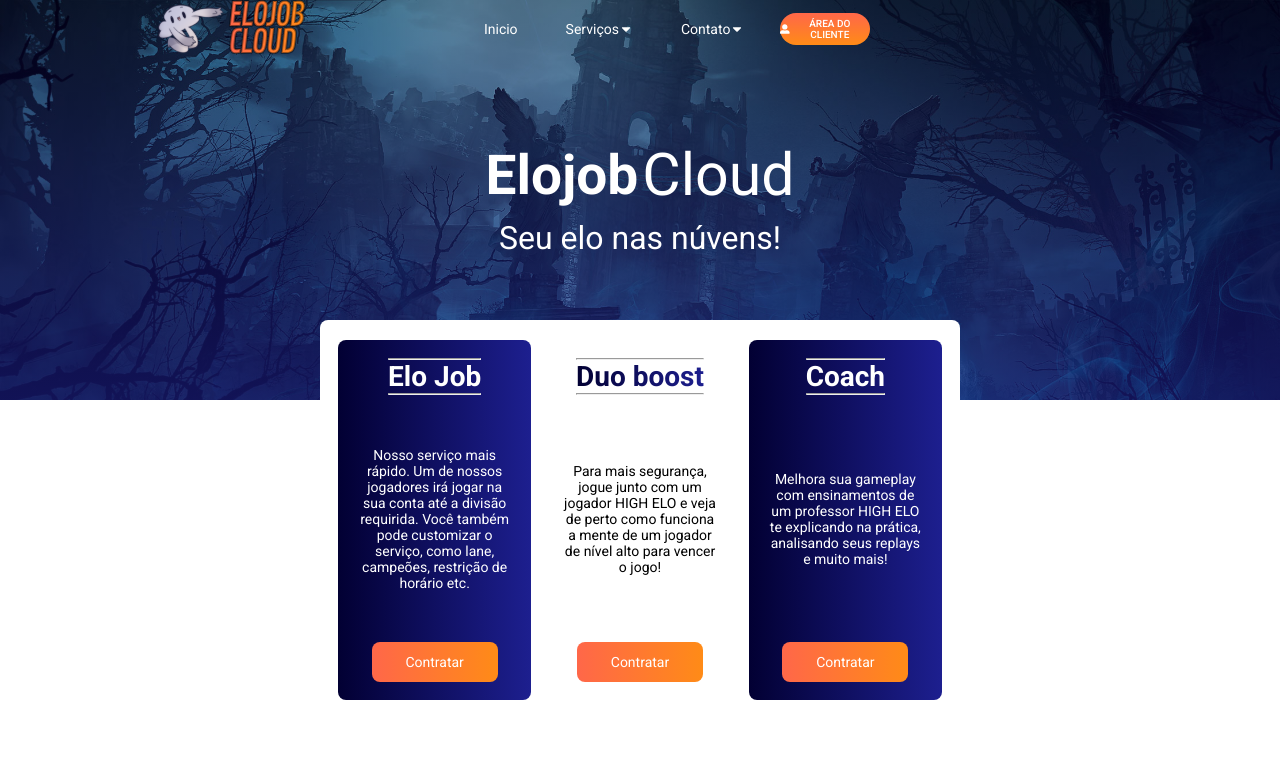
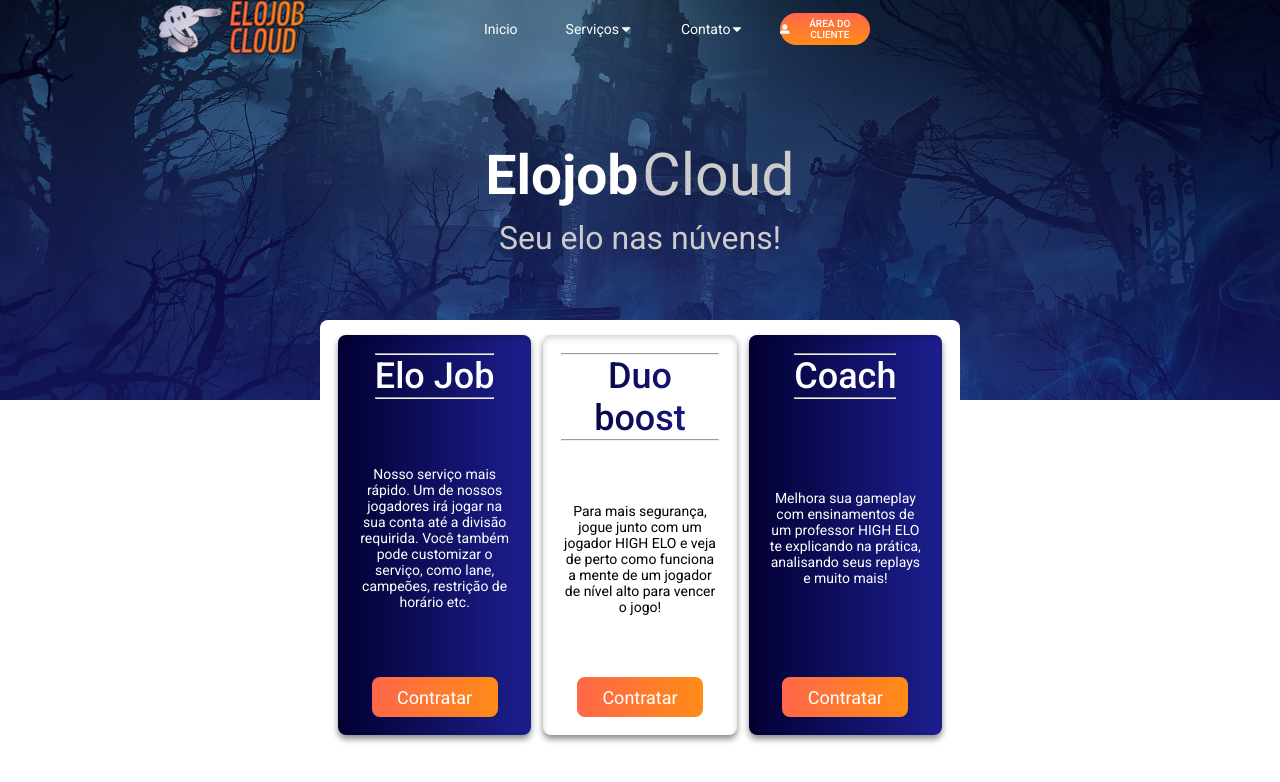
Before and after one commit to LincolnTx/cloud-website, a Next.js app: page / in a window 1280 px wide. Shown: the top 782 px of the page. Built offline with nearby package versions, Linux system fonts and the light colour scheme.

Commit message:
chore: fixing some styles

```diff
--- a/src/styles/components/service-description.ts
+++ b/src/styles/components/service-description.ts
@@ -14,16 +14,19 @@
   justify-content: space-between;
 
   width: 32%;
-  height: 90%;
+  height: 100%;
   max-height: 400px;
-  margin: 0;
+  margin-top: 5%;
   padding: 18px;
   text-align: center;
   color: ${props => props.textColor};
   background: linear-gradient(to right, ${props => props.gradientStart}, ${props => props.gradientEnd});
+  //border: 1px solid #000;
+  box-shadow: inset 0 3px 6px rgba(0,0,0,0.16), 0 4px 6px rgba(0,0,0,0.45);
   border-radius: 8px;
 
   h1 {
+    font: 500 36px 'Roboto', sans-serif;
     background: linear-gradient(90deg, ${props => props.titleGradient} 0%, ${props => props.titleGradientEnd} 100%);
     -webkit-background-clip: text;
     -webkit-text-fill-color: transparent;
@@ -34,7 +37,7 @@
 export const ContractButton = styled.button`
 border: none;
 color: ${props => props.theme.colors.background};
-font: 24px 400;
+font: 400 18px 'Roboto', sans-serif;
 border-radius: 8px;
 background: linear-gradient(to right, ${props => props.theme.colors.primary}, ${props => props.theme.colors.secondary});
 height: 40px;
--- a/src/styles/pages/Index.ts
+++ b/src/styles/pages/Index.ts
@@ -27,7 +27,9 @@
   justify-content: center;
 
   p {
+    font-weight: 400;
     font-size: 32px;
+    filter: brightness(80%);
   }
 `;
 
@@ -51,7 +53,7 @@
 `;
 
 export const InfoContainer = styled.div `
-  color: '#000';
+  color: #000;
   background-color: ${props => props.theme.colors.background};
   height: 400px;
   width: 50%;
```
